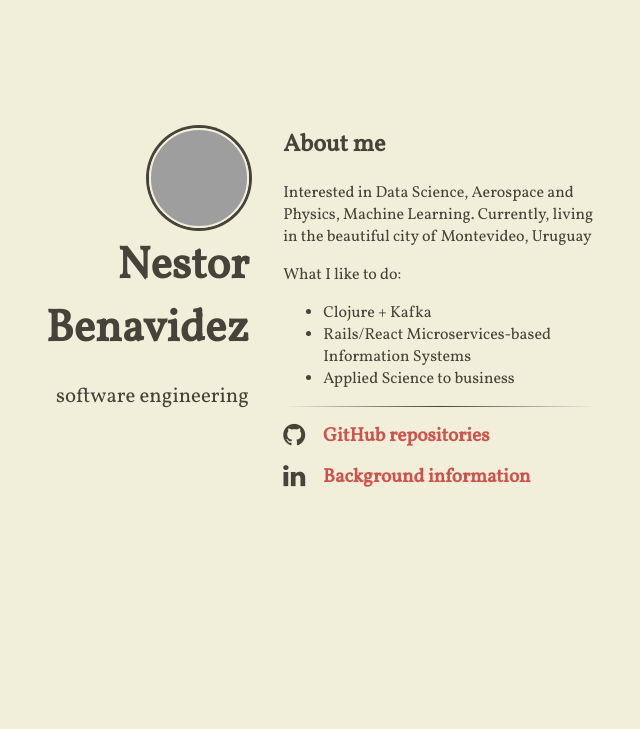
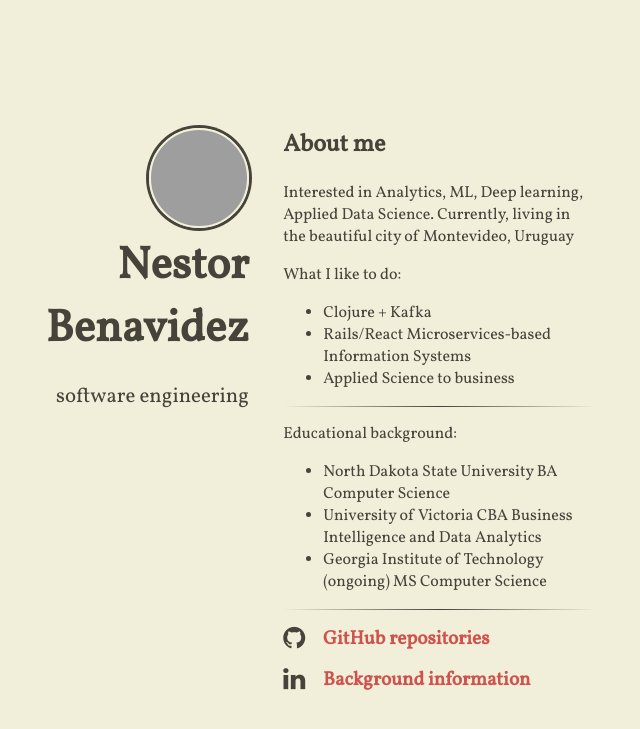
Before and after one commit to nestorbenavidez/shortkingstories.github.io, a Jekyll site: the page built from index.html, in a window 1280 px wide, cut to the strip 0-729 px from the top of the page. Shown: the whole strip, without its empty margins (384-1024 px from the left). Built offline with Jekyll 4.4.1, drawn with Linux system fonts in a browser that asks for light colours; nearby versions of some CDN libraries; grey boxes are pictures that could not be loaded.

Commit message:
Add Educational background

```diff
--- a/_includes/content.html
+++ b/_includes/content.html
@@ -1,11 +1,19 @@
 <h2>About me</h2>
-<p>Interested in Data Science, Aerospace and Physics, Machine Learning. Currently, living in the beautiful city of Montevideo, Uruguay</p>
+<p>Interested in Analytics, ML, Deep learning, Applied Data Science. Currently, living in the beautiful city of Montevideo, Uruguay</p>
 
 <p>What I like to do:</p>
 <ul>
   <li>Clojure + Kafka</li>
   <li>Rails/React Microservices-based Information Systems</li>
   <li>Applied Science to business</li>
+</ul>
+
+<hr />
+<p>Educational background:</p>
+<ul>
+  <li>North Dakota State University BA Computer Science</li>
+  <li>University of Victoria CBA Business Intelligence and Data Analytics</li>
+  <li>Georgia Institute of Technology (ongoing) MS Computer Science</li>
 </ul>
 
 <hr />
```
